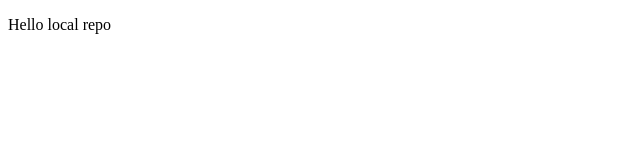
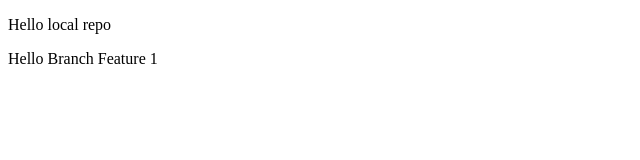
Before and after one commit to Nirmal910/localrepo, a plain HTML site: page index.html in a window 1280 px wide. Shown: the whole page, without its empty margins (0-640 px from the left). Drawn offline with Linux system fonts and the light colour scheme.

Commit message:
Add a Para

```diff
--- a/index.html
+++ b/index.html
@@ -7,5 +7,6 @@
 </head>
 <body>
     <p> Hello local repo</p>
+    <p> Hello Branch Feature 1</p>
 </body>
 </html>
```
